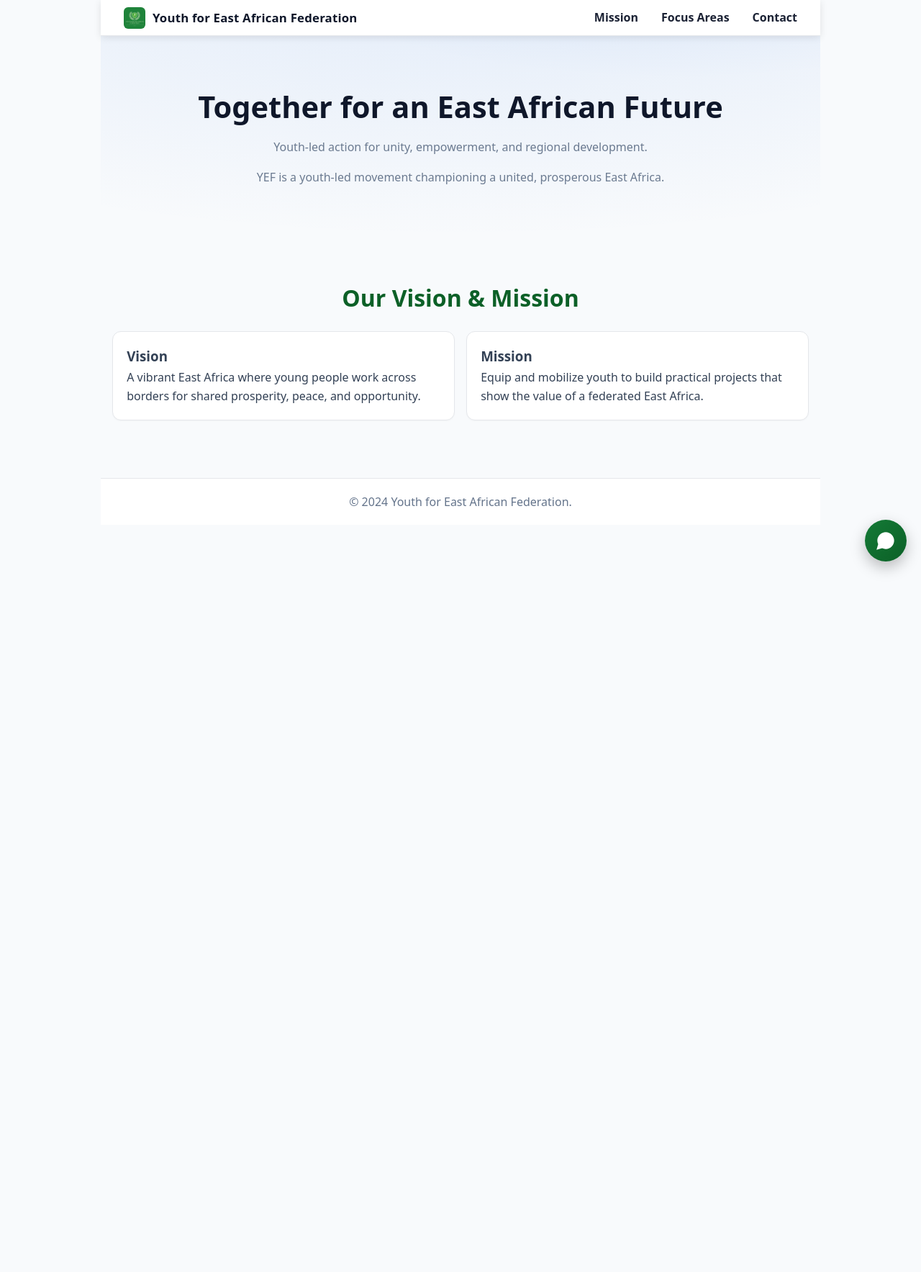
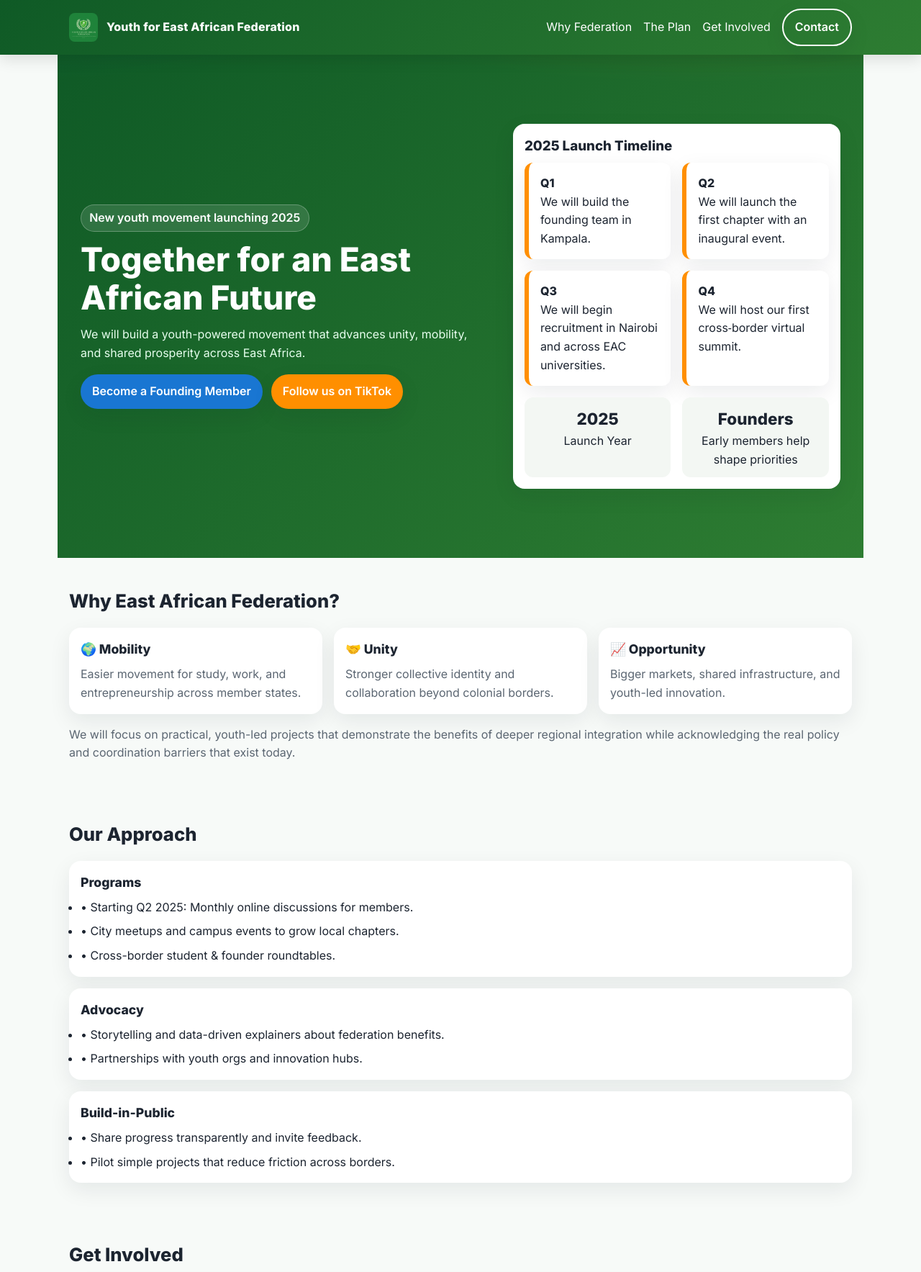
Before and after one commit to Ernest727/federation-new-site, a plain HTML site: page index.html in a window 1280 px wide. Shown: the top 1767 px of the page at 72% size. Before the commit the page ends 800 px from the top, so only its background shows below. Drawn offline with Linux system fonts and the light colour scheme.

Commit message:
Add files via upload

```diff
--- a/index.html
+++ b/index.html
@@ -3,177 +3,250 @@
 <head>
   <meta charset="UTF-8" />
   <meta name="viewport" content="width=device-width, initial-scale=1.0"/>
-  <title>Youth for East African Federation</title>
+  <title>Youth for East African Federation – Launching 2025</title>
+  <meta name="description" content="Youth for East African Federation (YEF) is a new youth movement launching in 2025. Be a founding member and help build unity, mobility, and shared prosperity across East Africa."/>
   <link rel="icon" href="assets/images/yef-logo.png">
+  <link rel="preconnect" href="https://fonts.googleapis.com">
+  <link rel="preconnect" href="https://fonts.gstatic.com" crossorigin>
+  <link href="https://fonts.googleapis.com/css2?family=Inter:wght@400;600;800&display=swap" rel="stylesheet">
   <style>
+    :root{
+      --green:#2E7D32;
+      --blue:#1976D2;
+      --orange:#FF8F00;
+      --ink:#1c2430;
+      --muted:#5b6672;
+      --bg:#f7faf8;
+      --card:#ffffff;
+      --radius:16px;
+      --shadow:0 10px 30px rgba(16,24,40,.08);
+    }
     *{box-sizing:border-box;margin:0;padding:0}
-    body{font-family:system-ui,-apple-system,Segoe UI,Roboto,Arial,sans-serif;line-height:1.6;color:#223}
-    header{background:linear-gradient(135deg,#0c6027,#147a36);color:#fff;position:sticky;top:0;z-index:10;box-shadow:0 2px 10px rgba(0,0,0,.1)}
-    nav{max-width:1100px;margin:0 auto;padding:.6rem 1rem;display:flex;align-items:center;justify-content:space-between;gap:1rem}
-    .brand{display:flex;align-items:center;gap:.6rem;font-weight:700}
-    .brand img{width:36px;height:36px;border-radius:6px;object-fit:cover}
-    .brand .name{font-size:1.05rem;letter-spacing:.2px}
-    nav ul{list-style:none;display:flex;gap:1rem}
-    nav a{color:#fff;text-decoration:none;opacity:.95}
-    nav a:hover{text-decoration:underline;opacity:1}
-    .hero{background:linear-gradient(rgba(20,122,54,.92), rgba(12,96,39,.92));color:#fff;text-align:center;padding:4rem 1rem}
-    .hero h1{font-size:2.6rem;margin-bottom:.5rem}
-    .hero p{max-width:700px;margin:0 auto 1rem;opacity:.95}
-    section{padding:3rem 1rem;max-width:1100px;margin:0 auto}
-    .section-title{font-size:2rem;color:#0c6027;text-align:center;margin-bottom:1.2rem}
-    .cards{display:grid;grid-template-columns:repeat(auto-fit,minmax(260px,1fr));gap:1.2rem}
-    .card{background:#fff;padding:1.2rem;border-radius:10px;box-shadow:0 5px 15px rgba(0,0,0,.08)}
-    footer{background:#0c6027;color:#fff;text-align:center;padding:1.2rem;margin-top:2rem}
-    /* Chat */
-    .chat-button{position:fixed;bottom:20px;right:20px;width:58px;height:58px;background:linear-gradient(135deg,#147a36,#0c6027);border-radius:50%;display:flex;align-items:center;justify-content:center;cursor:pointer;box-shadow:0 8px 20px rgba(0,0,0,.25);border:none;z-index:1000}
-    .chat-button svg{width:28px;height:28px;fill:#fff}
-    .chat-panel{position:fixed;bottom:88px;right:20px;width:360px;max-width:92vw;height:520px;background:#fff;border-radius:14px;box-shadow:0 16px 40px rgba(0,0,0,.22);display:none;flex-direction:column;overflow:hidden;z-index:999}
-    .chat-panel.active{display:flex}
-    .chat-header{background:linear-gradient(135deg,#0c6027,#147a36);color:#fff;padding:.8rem 1rem;display:flex;align-items:center;justify-content:space-between}
-    .chat-close{background:none;border:none;color:#fff;font-size:1.5rem;cursor:pointer}
-    .chat-messages{flex:1;overflow-y:auto;padding:1rem;background:#f7faf7}
-    .message{margin-bottom:.8rem;display:flex}
-    .message.user{justify-content:flex-end}
-    .message .message-content{max-width:75%;padding:.7rem .9rem;border-radius:12px;font-size:.95rem}
-    .message.assistant .message-content{background:#fff;border:1px solid #e6efe6}
-    .message.user .message-content{background:#147a36;color:#fff}
-    .typing-indicator{display:none;margin:.3rem 0}
-    .typing-indicator.active{display:inline-block;background:#fff;border:1px solid #e6efe6;padding:.5rem .7rem;border-radius:10px}
-    .typing-indicator span{display:inline-block;width:7px;height:7px;border-radius:50%;background:#94a694;margin:0 2px;animation:ti 1.4s infinite}
-    .typing-indicator span:nth-child(2){animation-delay:.2s}.typing-indicator span:nth-child(3){animation-delay:.4s}
-    @keyframes ti{0%,60%,100%{transform:translateY(0)}30%{transform:translateY(-8px)}}
-    .chat-input-container{display:flex;gap:.5rem;padding:.8rem;border-top:1px solid #e6efe6;background:#fff}
-    .chat-input{flex:1;border:1px solid #d7e2d7;border-radius:22px;padding:.6rem .9rem;font-size:1rem;outline:none}
-    .chat-input:focus{border-color:#147a36}
-    .chat-send{width:40px;height:40px;border-radius:50%;border:none;background:#147a36;color:#fff;display:flex;align-items:center;justify-content:center;cursor:pointer}
-    .chat-send:disabled{opacity:.6;cursor:not-allowed}
+    html,body{height:100%}
+    body{font-family:'Inter',system-ui,Segoe UI,Roboto,Arial,sans-serif;background:var(--bg);color:var(--ink);line-height:1.6}
+    a{color:var(--blue);text-decoration:none}
+    a:hover{text-decoration:underline}
+    img{max-width:100%;display:block}
+    /* Header / Nav */
+    header{position:sticky;top:0;background:#0f5a26;background:linear-gradient(135deg,#0f5a26,var(--green));color:#fff;z-index:50;box-shadow:0 6px 20px rgba(0,0,0,.12)}
+    nav{max-width:1120px;margin:0 auto;padding:.75rem 1rem;display:flex;align-items:center;justify-content:space-between;gap:1rem}
+    .brand{display:flex;align-items:center;gap:.75rem}
+    .brand img{width:40px;height:40px;border-radius:8px}
+    .brand .name{font-weight:800;letter-spacing:.2px}
+    .nav-links{display:flex;gap:1rem;align-items:center}
+    .btn{display:inline-flex;align-items:center;justify-content:center;padding:.7rem 1rem;border-radius:999px;background:var(--blue);color:#fff;font-weight:600;border:none;cursor:pointer;box-shadow:var(--shadow)}
+    .btn:hover{filter:brightness(.95)}
+    .btn-outline{background:transparent;border:2px solid #fff}
+    /* Hero */
+    .hero{isolation:isolate;background:
+      radial-gradient(1200px 400px at 80% -200px, rgba(255,143,0,.15), transparent 60%),
+      radial-gradient(1200px 400px at -10% -200px, rgba(25,118,210,.12), transparent 60%),
+      linear-gradient(135deg,#0f5a26,var(--green));
+      color:#fff;
+    }
+    .hero-wrap{max-width:1120px;margin:0 auto;display:grid;grid-template-columns:1.25fr 1fr;gap:2rem;align-items:center;padding:3.5rem 1rem}
+    .hero h1{font-size:clamp(2rem,3.6vw,3rem);line-height:1.15;margin-bottom:.75rem;font-weight:800}
+    .subtitle{color:#e7ffee;margin-bottom:1rem}
+    .tag{display:inline-block;background:rgba(255,255,255,.12);backdrop-filter:blur(6px);border:1px solid rgba(255,255,255,.25);padding:.35rem .7rem;border-radius:999px;margin-bottom:.75rem;font-weight:600}
+    .cta{display:flex;gap:.75rem;flex-wrap:wrap;margin-top:1rem}
+    .hero-card{background:#fff;color:var(--ink);border-radius:var(--radius);padding:1rem;box-shadow:var(--shadow)}
+    .countdown{display:flex;gap:1rem;justify-content:space-between}
+    .kpi{flex:1;text-align:center;border-radius:12px;padding:.75rem;background:#f3f7f3}
+    .kpi b{display:block;font-size:1.4rem}
+    /* Sections */
+    section{max-width:1120px;margin:0 auto;padding:2.5rem 1rem}
+    .section-title{font-size:1.6rem;margin-bottom:1rem}
+    .muted{color:var(--muted)}
+    .grid{display:grid;gap:1rem}
+    .cards{display:grid;grid-template-columns:repeat(3,minmax(0,1fr));gap:1rem}
+    .card{background:var(--card);border-radius:var(--radius);padding:1rem;box-shadow:var(--shadow)}
+    .card h3{font-size:1.1rem;margin-bottom:.5rem}
+    .timeline{display:grid;grid-template-columns:repeat(4,minmax(0,1fr));gap:1rem}
+    .step{background:#fff;border-left:6px solid var(--orange);border-radius:12px;padding:1rem;box-shadow:var(--shadow)}
+    /* Get Involved */
+    .list{display:grid;gap:.5rem;margin-top:.5rem}
+    .icon{font-size:1.1rem;margin-right:.4rem}
+    /* Footer */
+    footer{background:#0f5a26;color:#cfe8d1;margin-top:2rem}
+    .foot{max-width:1120px;margin:0 auto;padding:1.5rem 1rem;display:grid;grid-template-columns:1fr auto;gap:1rem;align-items:center}
+    .socials{display:flex;gap:.75rem;align-items:center}
+    .socials a{display:inline-flex;align-items:center;gap:.35rem;padding:.45rem .7rem;border-radius:999px;background:rgba(255,255,255,.1);color:#fff}
+    /* Forms */
+    form{display:grid;grid-template-columns:1fr auto;gap:.6rem}
+    input[type="email"],input[type="text"],textarea{width:100%;padding:.8rem;border-radius:10px;border:1px solid #d3dbe3;font:inherit}
+    textarea{min-height:110px;resize:vertical}
+    /* Responsive */
+    @media (max-width: 900px){
+      .hero-wrap{grid-template-columns:1fr}
+      .cards{grid-template-columns:1fr}
+      .timeline{grid-template-columns:1fr; }
+    }
+    @media (max-width: 480px){
+      .btn{padding:.7rem .9rem}
+    }
+    /* Chat widget (kept as-is but placed after content) */
   </style>
-
-  <meta property="og:title" content="Youth for East African Federation">
-  <meta property="og:description" content="Youth-led action for unity, empowerment, and regional development.">
-  <meta property="og:url" content="https://youthforeastafricanfederation.com/">
-  <meta property="og:image" content="https://youthforeastafricanfederation.com/assets/images/yef-logo.png">
-  <meta name="twitter:card" content="summary_large_image">
-<style id="yef-polish">
-
-/* === YEF minimal polish (non-destructive) === */
-:root{
-  --brand:#1363DF;
-  --ink:#0F172A;
-  --text:#334155;
-  --muted:#64748B;
-  --line:#E5E7EB;
-  --bg:#F8FAFC;
-  --card:#FFFFFF;
-}
-html{scroll-behavior:smooth}
-body{
-  background:var(--bg);
-  color:var(--text);
-  font-family:ui-sans-serif,system-ui,-apple-system,Segoe UI,Roboto,Ubuntu,Cantarell,Noto Sans,"Helvetica Neue",Arial,"Apple Color Emoji","Segoe UI Emoji";
-  line-height:1.65;
-}
-/* Center core sections without changing markup */
-header, main, section, footer{
-  max-width:1000px;
-  margin-left:auto; margin-right:auto;
-  padding-left:16px; padding-right:16px;
-}
-/* Sticky, subtle nav */
-header{position:sticky; top:0; z-index:50; background:#fff; border-bottom:1px solid var(--line); backdrop-filter:saturate(180%) blur(6px)}
-
-/* Brand / nav link styling */
-header .brand{display:flex; align-items:center; gap:10px; font-weight:800; color:var(--ink)}
-header .brand img{height:30px; width:auto}
-header nav a{font-weight:600; color:var(--ink); text-decoration:none; margin-left:16px}
-header nav a:hover{color:var(--brand)}
-
-/* Hero glow */
-.hero{
-  background:
-    radial-gradient(1200px 400px at 50% -120px, rgba(19,99,223,.10), transparent),
-    radial-gradient(600px 200px at 80% -140px, rgba(19,99,223,.08), transparent);
-}
-.hero h1{color:var(--ink)}
-.hero p{color:var(--muted)}
-
-/* Cards & sections */
-.card{
-  background:var(--card)!important;
-  border:1px solid var(--line);
-  border-radius:12px;
-  box-shadow:0 1px 2px rgba(0,0,0,.03);
-}
-.cards{gap:16px}
-
-/* Buttons */
-a.button, button.button, .btn{
-  display:inline-block; background:var(--brand); color:#fff!important;
-  padding:12px 16px; border-radius:10px; font-weight:700; text-decoration:none; border:1px solid transparent;
-}
-a.button.secondary, .btn.secondary{background:#fff; color:var(--ink)!important; border-color:var(--line)}
-
-/* Footer */
-footer{border-top:1px solid var(--line); background:#fff; color:var(--muted)}
-
-/* Chat widget safety */
-#chatButton,.chat-button,.chat-panel{z-index:9999}
-
-</style>
 </head>
 <body>
   <header>
     <nav>
       <div class="brand">
-        <img src="assets/images/yef-logo.png" alt="YEF logo" onerror="this.style.display='none'">
+        <img src="assets/images/yef-logo.png" alt="YEF logo">
         <div class="name">Youth for East African Federation</div>
       </div>
-      <ul>
-        <li><a href="#mission">Mission</a></li>
-        <li><a href="#focus">Focus Areas</a></li>
-        <li><a href="#contact">Contact</a></li>
-      </ul>
+      <div class="nav-links">
+        <a href="#why" style="color:#fff">Why Federation</a>
+        <a href="#plan" style="color:#fff">The Plan</a>
+        <a href="#involved" style="color:#fff">Get Involved</a>
+        <a href="#contact" class="btn btn-outline">Contact</a>
+      </div>
     </nav>
   </header>
 
+  <!-- HERO -->
   <section class="hero">
-    <h1>Together for an East African Future</h1>
-    <p>Youth-led action for unity, empowerment, and regional development.</p>
-    <p>YEF is a youth-led movement championing a united, prosperous East Africa.</p>
-  </section>
-
-  <section id="mission">
-    <h2 class="section-title">Our Vision & Mission</h2>
-    <div class="cards">
-      <div class="card"><h3>Vision</h3><p>A vibrant East Africa where young people work across borders for shared prosperity, peace, and opportunity.</p></div>
-      <div class="card"><h3>Mission</h3><p>Equip and mobilize youth to build practical projects that show the value of a federated East Africa.</p></div>
+    <div class="hero-wrap">
+      <div>
+        <span class="tag">New youth movement launching 2025</span>
+        <h1>Together for an East African Future</h1>
+        <p class="subtitle">We will build a youth-powered movement that advances unity, mobility, and shared prosperity across East Africa.</p>
+        <div class="cta">
+          <a class="btn" href="#involved">Become a Founding Member</a>
+          <a class="btn" style="background:var(--orange)" href="https://www.tiktok.com/@youthforeastafric" target="_blank" rel="noopener">Follow us on TikTok</a>
+        </div>
+      </div>
+      <div class="hero-card">
+        <h3 style="margin-bottom:.5rem">2025 Launch Timeline</h3>
+        <div class="timeline" style="grid-template-columns:repeat(2,1fr)">
+          <div class="step"><b>Q1</b><br/>We will build the founding team in Kampala.</div>
+          <div class="step"><b>Q2</b><br/>We will launch the first chapter with an inaugural event.</div>
+          <div class="step"><b>Q3</b><br/>We will begin recruitment in Nairobi and across EAC universities.</div>
+          <div class="step"><b>Q4</b><br/>We will host our first cross‑border virtual summit.</div>
+        </div>
+        <div class="countdown" style="margin-top:1rem">
+          <div class="kpi"><b>2025</b>Launch Year</div>
+          <div class="kpi"><b>Founders</b>Early members help shape priorities</div>
+        </div>
+      </div>
     </div>
   </section>
 
-  <footer><p>&copy; 2024 Youth for East African Federation.</p></footer>
+  <!-- WHY -->
+  <section id="why">
+    <h2 class="section-title">Why East African Federation?</h2>
+    <div class="cards">
+      <div class="card">
+        <h3>🌍 Mobility</h3>
+        <p class="muted">Easier movement for study, work, and entrepreneurship across member states.</p>
+      </div>
+      <div class="card">
+        <h3>🤝 Unity</h3>
+        <p class="muted">Stronger collective identity and collaboration beyond colonial borders.</p>
+      </div>
+      <div class="card">
+        <h3>📈 Opportunity</h3>
+        <p class="muted">Bigger markets, shared infrastructure, and youth-led innovation.</p>
+      </div>
+    </div>
+    <p class="muted" style="margin-top:1rem">We will focus on practical, youth-led projects that demonstrate the benefits of deeper regional integration while acknowledging the real policy and coordination barriers that exist today.</p>
+  </section>
 
-  <!-- Chat UI -->
-  <button class="chat-button" id="chatButton" aria-label="Open chat">
-    <svg viewBox="0 0 24 24"><path d="M12 2C6.5 2 2 6.48 2 12c0 1.54.36 3 .97 4.29L1 23l6.71-1.97C9 21.64 10.46 22 12 22c5.52 0 10-4.48 10-10S17.52 2 12 2z"/><path d="M7 11h2v2H7zm4 0h2v2h-2zm4 0h2v2h-2z"/></svg>
-  </button>
+  <!-- THE PLAN -->
+  <section id="plan">
+    <h2 class="section-title">Our Approach</h2>
+    <div class="grid">
+      <div class="card">
+        <h3>Programs</h3>
+        <ul class="list">
+          <li>• Starting Q2 2025: Monthly online discussions for members.</li>
+          <li>• City meetups and campus events to grow local chapters.</li>
+          <li>• Cross-border student & founder roundtables.</li>
+        </ul>
+      </div>
+      <div class="card">
+        <h3>Advocacy</h3>
+        <ul class="list">
+          <li>• Storytelling and data-driven explainers about federation benefits.</li>
+          <li>• Partnerships with youth orgs and innovation hubs.</li>
+        </ul>
+      </div>
+      <div class="card">
+        <h3>Build-in-Public</h3>
+        <ul class="list">
+          <li>• Share progress transparently and invite feedback.</li>
+          <li>• Pilot simple projects that reduce friction across borders.</li>
+        </ul>
+      </div>
+    </div>
+  </section>
 
-  <div class="chat-panel" id="chatPanel">
-    <div class="chat-header">
-      <h3>Chat with YEF</h3>
-      <button class="chat-close" id="chatClose" aria-label="Close chat">×</button>
+  <!-- GET INVOLVED -->
+  <section id="involved">
+    <h2 class="section-title">Get Involved</h2>
+    <div class="grid">
+      <div class="card">
+        <h3>Join the Founding List</h3>
+        <p class="muted">Be among the first to be updated about chapter launches and events.</p>
+        <form name="founders" method="POST" data-netlify="true">
+          <input type="hidden" name="form-name" value="founders">
+          <input type="email" name="email" placeholder="Your email" required aria-label="Email address">
+          <button class="btn" type="submit">Join</button>
+        </form>
+      </div>
+      <div class="card">
+        <h3>Volunteer in 2025</h3>
+        <p class="muted">We will open structured roles when programs are live. Share what you’d like to help with.</p>
+        <form name="volunteer" method="POST" data-netlify="true">
+          <input type="hidden" name="form-name" value="volunteer">
+          <input type="text" name="name" placeholder="Your name" aria-label="Name">
+          <textarea name="message" placeholder="How would you like to contribute?"></textarea>
+          <button class="btn" type="submit">Share</button>
+        </form>
+      </div>
+      <div class="card">
+        <h3>Follow Our Updates</h3>
+        <p class="muted">We will post behind-the-scenes progress and calls to action.</p>
+        <div class="socials" style="margin-top:.5rem">
+          <a href="https://www.tiktok.com/@youthforeastafric" target="_blank" rel="noopener">
+            <span>🎵 TikTok</span>
+          </a>
+        </div>
+      </div>
     </div>
-    <div class="chat-messages" id="chatMessages">
-      <div class="message assistant"><div class="message-content">Hello! Karibu. Tukusanyike. How can I help?</div></div>
+  </section>
+
+  <!-- CONTACT -->
+  <section id="contact">
+    <h2 class="section-title">Contact</h2>
+    <div class="grid">
+      <div class="card">
+        <h3>Say Hello</h3>
+        <form name="contact" method="POST" data-netlify="true">
+          <input type="hidden" name="form-name" value="contact">
+          <input type="text" name="name" placeholder="Your name" aria-label="Name">
+          <input type="email" name="email" placeholder="Email" aria-label="Email">
+          <textarea name="message" placeholder="Your message"></textarea>
+          <button class="btn" type="submit">Send</button>
+        </form>
+        <p class="muted" style="margin-top:.75rem">Founded 2024. Launching 2025.</p>
+      </div>
     </div>
-    <div class="typing-indicator" id="typingIndicator"><span></span><span></span><span></span></div>
-    <div class="chat-input-container">
-      <input type="text" class="chat-input" id="chatInput" placeholder="Type your message…" aria-label="Chat message input">
-      <button class="chat-send" id="chatSend" aria-label="Send">
-        <svg viewBox="0 0 24 24"><path d="M2.01 21L23 12 2.01 3 2 10l15 2-15 2z"/></svg>
-      </button>
+  </section>
+
+  <footer>
+    <div class="foot">
+      <div>© <span id="y"></span> Youth for East African Federation — Be part of building this movement from day one.</div>
+      <div class="socials">
+        <a href="https://www.tiktok.com/@youthforeastafric" target="_blank" rel="noopener">🎵 TikTok</a>
+      </div>
     </div>
-  </div>
+  </footer>
 
+  <!-- Existing Chatbot (kept) -->
+  <div id="chatWidgetRoot"></div>
   <script src="assets/js/chat.js"></script>
+  <script>
+    document.getElementById('y').textContent = new Date().getFullYear();
+  </script>
 </body>
 </html>
```
